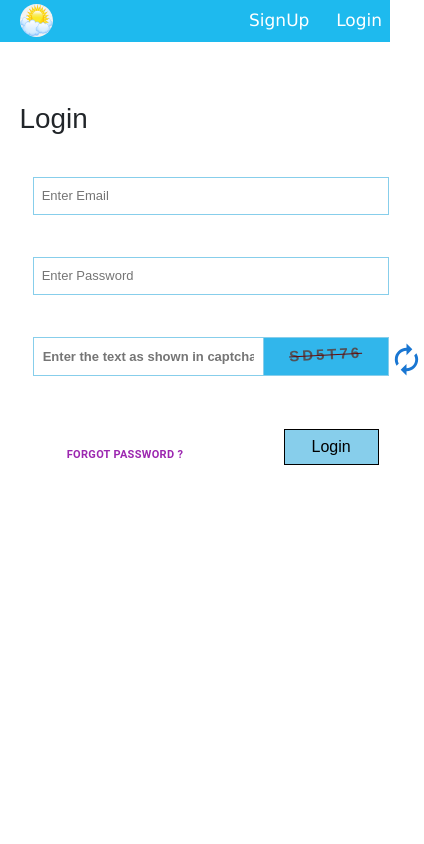
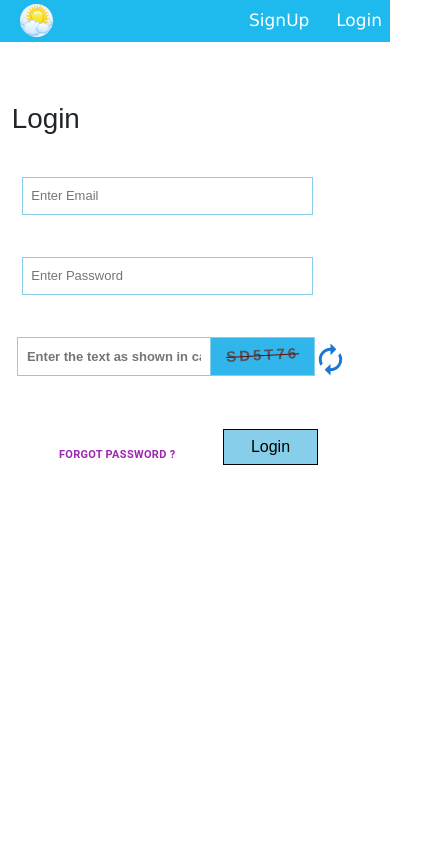
Before and after one commit to kkpweb023/mern, a React (Create React App) app: page /mern/login in a window 390 px wide. Shown: the top 844 px of the page, 424 px wide, since content can reach past the window. Built offline with nearby package versions, Linux system fonts and the light colour scheme.

Commit message:
new css login

```diff
--- a/src/Components/Login/Login.css
+++ b/src/Components/Login/Login.css
@@ -79,3 +79,21 @@
     left: 100%;
   }
 }
+
+
+@media (max-width: 440px) {
+  .Login {
+    left:3%;
+  }
+
+  .Login > input {
+    margin-left: 4%;
+    width: 110%;
+  }
+
+  .log_btn {
+    position: relative;
+    top: -20px;
+    left:80%;
+  }
+}
--- a/src/Components/Login/Random/Random.css
+++ b/src/Components/Login/Random/Random.css
@@ -74,3 +74,20 @@
     bottom: 42px;
   }
 }
+
+@media (max-width: 440px) {
+  .random_div > label {
+    margin-left:2%;
+    width: 113%;
+  }
+
+  .captcha {
+    position: relative;
+    right: -114%;
+    bottom: 42px;
+  }
+
+  .alpha_Num {
+    padding: 6px 0px 0px 15px;
+  }
+}
```
